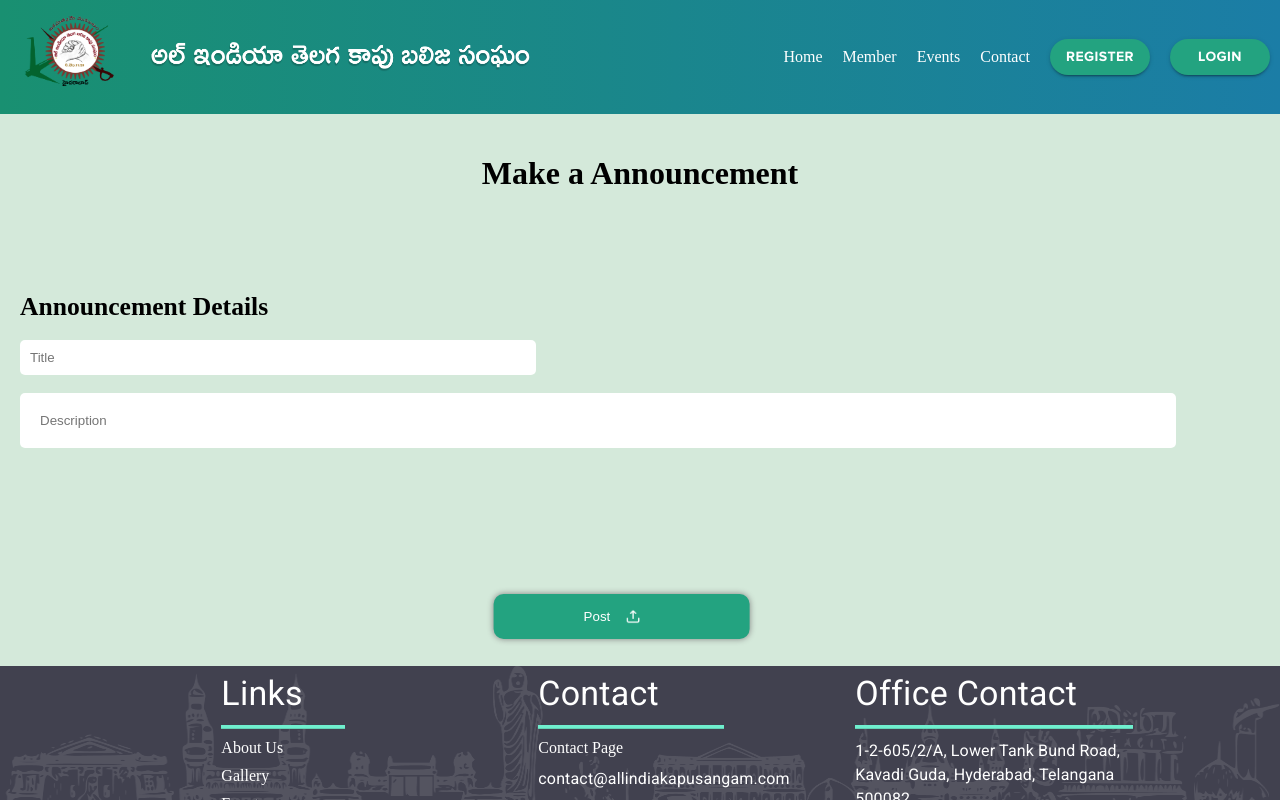
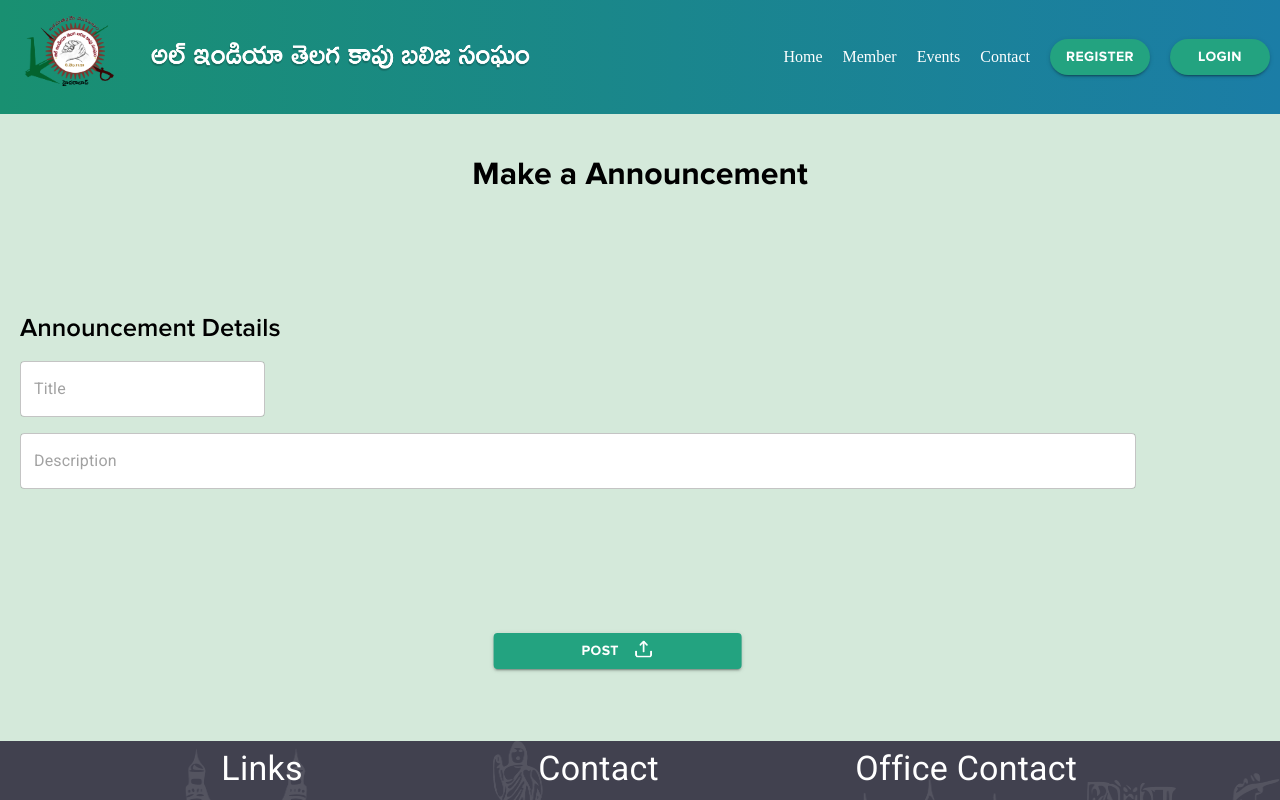
Before and after one commit to digiSprintSol/ds-aitbks-frontend, a React (Create React App) app: page /upload-announcement in a window 1280 px wide. Shown: the top 800 px of the page. Built offline with nearby package versions, Linux system fonts and the light colour scheme; a web font is replaced by a local one.

Commit message:
feat(component): implemented font and modified president's view UI

```diff
--- a/src/App.css
+++ b/src/App.css
@@ -301,7 +301,6 @@
 .uploadeventhead{
   background-color: #D4E9DA;
   padding: 20px;
-  padding-bottom:100px;
 }
 
 .uploadeventspanclass{
@@ -366,12 +365,9 @@
 .uploadeventbuttonclass {
   background-color: #23A380;
   color: white;
-  padding:15px 7vw;
   width: 20%;
   border: none;
   border-radius: 10px;
-  position: absolute;
-  transform: translate(38vw, 0);
   box-shadow: 0px 0px 6px gray;
 }
 
--- a/src/pages/PresidentUser.jsx
+++ b/src/pages/PresidentUser.jsx
@@ -61,21 +61,36 @@ function PresidentUser() {
         >
           <TableHead className={classes.committeetable}>
             <TableRow sx={{ textAlign: "center" }}>
-              <TableCell align="middle" className={classes.committeetable}>
+              <TableCell
+                align="middle"
+                sx={{ fontFamily: "ProximaBold" }}
+                className={classes.committeetable}
+              >
                 Name of the Applicant
               </TableCell>
-              <TableCell align="middle">Date of Birth</TableCell>
-              <TableCell align="middle">Phone number</TableCell>
-              <TableCell align="middle">Email Id</TableCell>
-              <TableCell align="middle">Status of Committee</TableCell>
-              <TableCell>Details</TableCell>
+              <TableCell align="middle" sx={{ fontFamily: "ProximaBold" }}>
+                Date of Birth
+              </TableCell>
+              <TableCell align="middle" sx={{ fontFamily: "ProximaBold" }}>
+                Phone number
+              </TableCell>
+              <TableCell align="middle" sx={{ fontFamily: "ProximaBold" }}>
+                Email Id
+              </TableCell>
+              <TableCell align="middle" sx={{ fontFamily: "ProximaBold" }}>
+                Status of Committee
+              </TableCell>
+              <TableCell sx={{ fontFamily: "ProximaBold" }}>Details</TableCell>
             </TableRow>
           </TableHead>
           <TableBody>
             {customdata.map((row) => (
               <TableRow
                 key={row.id}
-                sx={{ "&:last-child td, &:last-child th": { border: 0 } }}
+                sx={{
+                  fontFamily: "ProximaRegular",
+                  "&:last-child td, &:last-child th": { border: 0 },
+                }}
               >
                 <TableCell component="th" scope="row">
                   {row.name}
--- a/src/pages/UploadAnnouncement.jsx
+++ b/src/pages/UploadAnnouncement.jsx
@@ -1,29 +1,44 @@
 import React from "react";
+import { Box, Grid, TextField } from "@mui/material";
 import upload2 from "./images/upload2.png";
+import Button from "../components/Button";
 import "../App.css";
 
 function UploadAnnouncement() {
   return (
-    <div className="uploadannouncementhead">
-      <h1>Make a Announcement</h1>
-      <h1>Announcement Details</h1>
-      <input type="text" placeholder="Title" className="uploadeventinput1" />
-      <br />
-      <br />
-      <input
+    <Box
+      className="uploadannouncementhead"
+      sx={{ width: "auto", display: "flex", flexDirection: "column" }}
+    >
+      <h1 style={{ fontFamily: "ProximaBold" }}>Make a Announcement</h1>
+      <h1 style={{ fontFamily: "ProximaSemiBold" }}>Announcement Details</h1>
+      <Grid container spacing={2}>
+        <Grid item xs={6}>
+          <TextField
+            type="text"
+            placeholder="Title"
+            className="uploadeventinput1"
+            sx={{ backgroundColor: "white" }}
+          />
+        </Grid>
+        <Grid item xs={12}>
+          <TextField
             type="text"
             placeholder="Description"
             className="uploadeventinput2"
+            sx={{ backgroundColor: "white" }}
           />
-      <br />
-      <br />
-      <button type="button" className="uploadannouncementbuttonclass">
+        </Grid>
+        <Grid item xs={12}>
+          <Button type="button" className="uploadannouncementbuttonclass">
             <div>
               <span>Post </span>
-          <img src={upload2} alt="smallupload" height="15vw" width="15vw" />
+              <img src={upload2} alt="smallupload" height="20vw" width="20vw" />
             </div>
-      </button>
-    </div>
+          </Button>
+        </Grid>
+      </Grid>
+    </Box>
   );
 }
 
--- a/src/pages/UploadEvent.jsx
+++ b/src/pages/UploadEvent.jsx
@@ -1,5 +1,7 @@
 import React, { useCallback, useState } from "react";
 import { useDropzone } from "react-dropzone";
+import { Grid, TextField, Typography } from "@mui/material";
+import Button from "../components/Button";
 import upload from "./images/upload.png";
 import upload2 from "./images/upload2.png";
 import "../App.css";
@@ -20,7 +22,7 @@ function UploadEvent() {
 
   return (
     <div className="uploadeventhead">
-      <h1>Upload a Event</h1>
+      <h1 style={{ fontFamily: "ProximaBold" }}>Upload a Event</h1>
       <div {...getRootProps()}>
         <img src={upload} alt="uploadbutton" />
         <input {...getInputProps()} />
@@ -29,7 +31,12 @@ function UploadEvent() {
         ) : (
           <p className="uploadeventptag">Drag & drop the file here</p>
         )}
-        <span className="uploadeventspanclass">or</span>
+        <Typography
+          style={{ fontFamily: "ProximaRegular" }}
+          className="uploadeventspanclass"
+        >
+          or
+        </Typography>
         <br />
         <br />
         <button type="button" className="uploadimagebutton">
@@ -41,10 +48,12 @@ function UploadEvent() {
           className="uploadimageclass"
         /> */}
         <br />
-        <span className="uploadeventspanclass">
-          {" "}
+        <Typography
+          style={{ fontFamily: "ProximaRegular" }}
+          className="uploadeventspanclass"
+        >
           Please upload your in JPEG or PNG format Only.
-        </span>
+        </Typography>
         <br />
         {files && (
           <img src={files} height="200px" width="200px" alt="uploaded_image" />
@@ -52,23 +61,34 @@ function UploadEvent() {
       </div>
 
       {/* --------------------------------------------------- */}
-      <h1>Event Details</h1>
-      <input type="text" placeholder="Title" className="uploadeventinput1" />
-      <br />
-      <br />
-      <input
+      <h1 style={{ fontFamily: "ProximaSemiBold" }}>Event Details</h1>
+      <Grid container spacing={2}>
+        <Grid item xs={6}>
+          <TextField
+            fullWidth
+            type="text"
+            placeholder="Title"
+            className="uploadeventinput1"
+            sx={{ backgroundColor: "white" }}
+          />
+        </Grid>
+        <Grid item xs={12}>
+          <TextField
             type="text"
             placeholder="Description"
             className="uploadeventinput2"
+            sx={{ backgroundColor: "white" }}
           />
-      <br />
-      <br />
-      <button type="button" className="uploadeventbuttonclass">
+        </Grid>
+        <Grid item xs={12} sx={{ marginLeft: "500px", marginTop: "20px" }}>
+          <Button type="button" className="uploadeventbuttonclass">
             <div>
               <span>Upload </span>
               <img src={upload2} alt="smallupload" height="15vw" width="15vw" />
             </div>
-      </button>
+          </Button>
+        </Grid>
+      </Grid>
     </div>
   );
 }
--- a/src/pages/UploadGallery.jsx
+++ b/src/pages/UploadGallery.jsx
@@ -1,5 +1,7 @@
 import React, { useCallback, useState } from "react";
 import { useDropzone } from "react-dropzone";
+import { Grid, TextField } from "@mui/material";
+import Button from "../components/Button";
 import upload from "./images/upload.png";
 import upload2 from "./images/upload2.png";
 import "../App.css";
@@ -20,7 +22,7 @@ function UploadGallery() {
 
   return (
     <div className="uploadeventhead">
-      <h1>Upload a Image</h1>
+      <h1 style={{ fontFamily: "ProximaBold" }}>Upload a Image</h1>
       <div {...getRootProps()}>
         <img src={upload} alt="uploadbutton" />
         <input {...getInputProps()} />
@@ -41,8 +43,10 @@ function UploadGallery() {
           className="uploadimageclass"
         /> */}
         <br />
-        <span className="uploadeventspanclass">
-          {" "}
+        <span
+          style={{ fontFamily: "ProximaRegular" }}
+          className="uploadeventspanclass"
+        >
           Please upload your in JPEG or PNG format Only.
         </span>
         <br />
@@ -52,23 +56,34 @@ function UploadGallery() {
       </div>
 
       {/* --------------------------------------------------- */}
-      <h1>Image Details</h1>
-      <input type="text" placeholder="Title" className="uploadeventinput1" />
-      <br />
-      <br />
-      <input
+      <h1 style={{ fontFamily: "ProximaSemiBold" }}>Image Details</h1>
+      <Grid container spacing={2}>
+        <Grid item xs={6}>
+          <TextField
+            fullWidth
+            type="text"
+            placeholder="Title"
+            className="uploadeventinput1"
+            sx={{ backgroundColor: "white" }}
+          />
+        </Grid>
+        <Grid item xs={12}>
+          <TextField
             type="text"
             placeholder="Description"
             className="uploadeventinput2"
+            sx={{ backgroundColor: "white" }}
           />
-      <br />
-      <br />
-      <button type="button" className="uploadeventbuttonclass">
+        </Grid>
+        <Grid item xs={12} sx={{ marginLeft: "500px", marginTop: "20px" }}>
+          <Button type="button" className="uploadeventbuttonclass">
             <div>
               <span>Upload </span>
               <img src={upload2} alt="smallupload" height="15vw" width="15vw" />
             </div>
-      </button>
+          </Button>
+        </Grid>
+      </Grid>
     </div>
   );
 }
```
Lines whose indentation alone changed are shown as unchanged.
